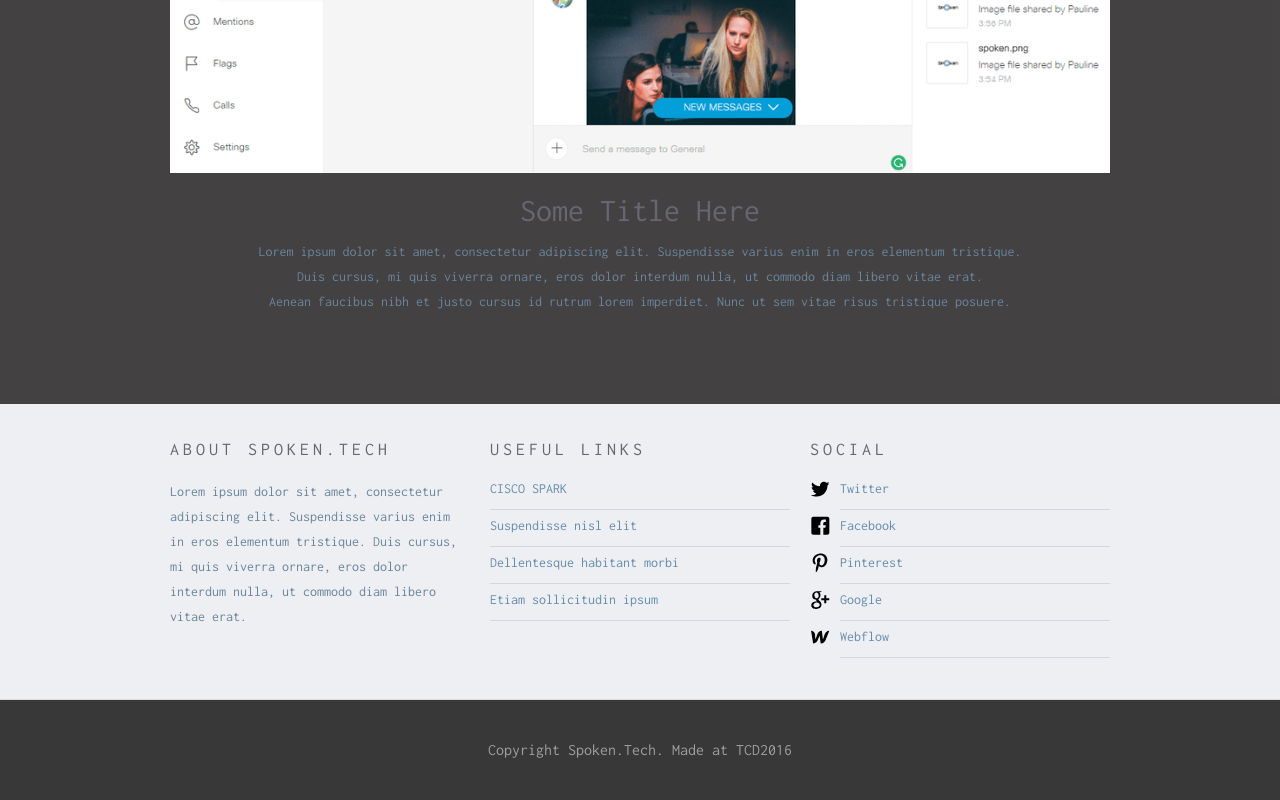
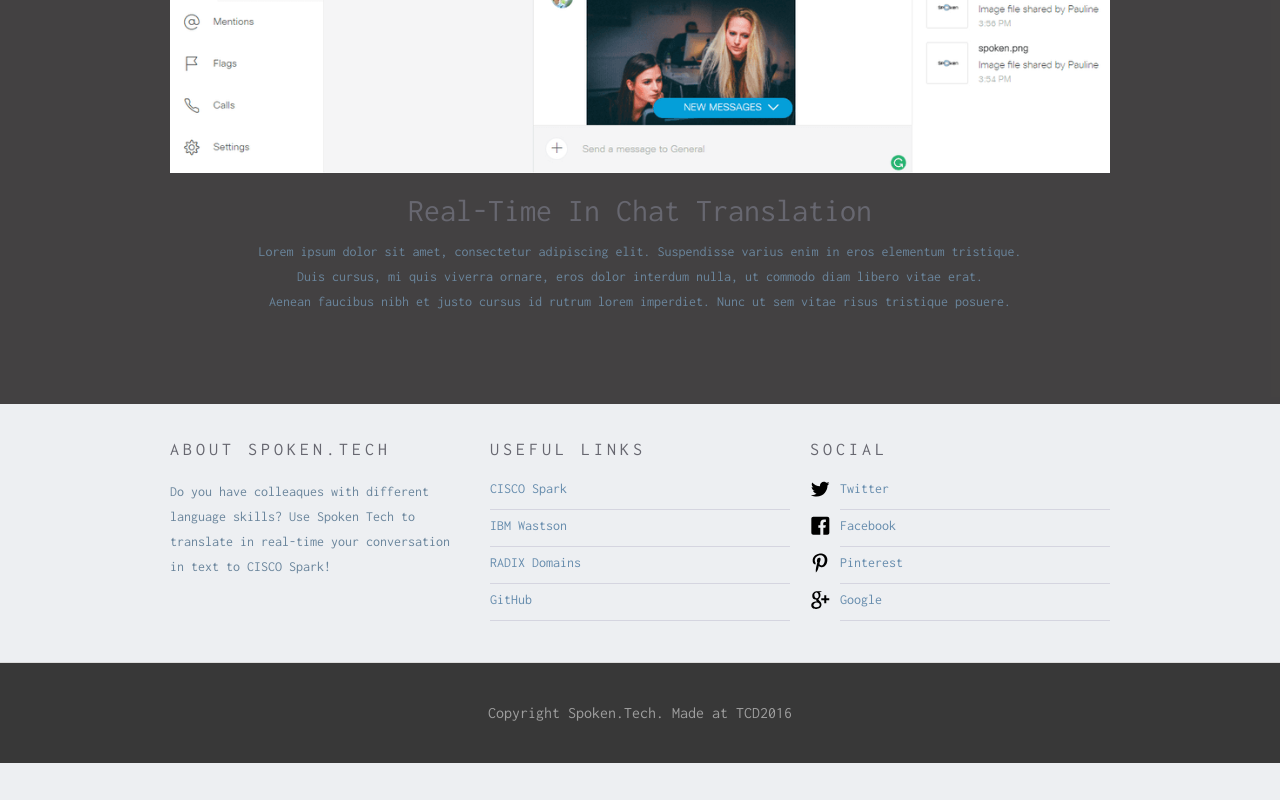
Before and after one commit to idmtr/SBSG, a plain HTML site: page index.html in a window 1280 px wide. Shown: the part 1890-2690 px from the top of the page. After the commit the page ends 2653 px from the top, so only its background shows below. Drawn offline with Linux system fonts and the light colour scheme.

Commit message:
Update footer and screen section

```diff
--- a/index.html
+++ b/index.html
@@ -45,7 +45,7 @@
       </div>
       <div class="w-row">
         <div class="w-col w-col-4">
-          <div class="white-box"><img class="grid-image" src="img/telephone.svg">
+          <div class="white-box"><img class="grid-image" src="img/telephone.png">
             <h3 class="title-2"><strong>SPEAK</strong></h3>
             <p class="sub-text2"><strong>Converse easily with your colleagues with your most convenient language.</strong>
             </p>
@@ -81,7 +81,7 @@
         <div class="w-tab-content">
           <div class="w--tab-active w-tab-pane" data-w-tab="Tab 1">
             <div><img class="fullwidth-image" sizes="(max-width: 479px) 96vw, (max-width: 767px) 97vw, (max-width: 991px) 728px, 940px" src="img/screen.png" srcset="img/screen.png 500w, img/screen.png 800w, img/screen.png 1080w, img/screen.png 1350w">
-              <h2>Some Title Here</h2>
+              <h2>Real-Time In Chat Translation</h2>
               <p>Lorem ipsum dolor sit amet, consectetur adipiscing elit. Suspendisse varius enim in eros elementum tristique.
                 <br>Duis cursus, mi quis viverra ornare, eros dolor interdum nulla, ut commodo diam libero vitae erat.
                 <br>Aenean faucibus nibh et justo cursus id rutrum lorem imperdiet. Nunc ut sem vitae risus tristique posuere.</p>
@@ -96,22 +96,20 @@
       <div class="w-row">
         <div class="spc w-col w-col-4">
           <h5>about Spoken.Tech</h5>
-          <p>Lorem ipsum dolor sit amet, consectetur adipiscing elit. Suspendisse varius enim in eros elementum tristique. Duis cursus, mi quis viverra ornare, eros dolor interdum nulla, ut commodo diam libero vitae erat.</p>
+          <p>Do you have colleaques with different language skills? Use Spoken Tech to translate in real-time your conversation in text to CISCO Spark!</p>
         </div>
         <div class="spc w-col w-col-4">
-          <h5>useful links</h5><a class="footer-link" href="#">CISCO SPARK</a><a class="footer-link" href="#">Suspendisse nisl elit</a><a class="footer-link" href="#">Dellentesque habitant morbi</a><a class="footer-link" href="#">Etiam sollicitudin ipsum</a>
+          <h5>useful links</h5><a class="footer-link" href="#">CISCO Spark</a><a class="footer-link" href="#">IBM Wastson</a><a class="footer-link" href="#">RADIX Domains</a><a class="footer-link" href="#">GitHub</a>
         </div>
         <div class="w-col w-col-4">
           <h5>social</h5>
-          <div class="footer-link-wrapper w-clearfix"><img class="info-icon" src="img/twitter.svg" width="20"><a class="footer-link with-icon" href="#">Twitter</a>
+          <div class="footer-link-wrapper w-clearfix"><img class="info-icon" src="img/twitter.svg" width="20"><a class="footer-link with-icon" href="http://twitter.com/spoken_tech">Twitter</a>
           </div>
           <div class="footer-link-wrapper w-clearfix"><img class="info-icon" src="img/facebook.svg" width="20"><a class="footer-link with-icon" href="#">Facebook</a>
           </div>
           <div class="footer-link-wrapper w-clearfix"><img class="info-icon" src="img/pinterest.svg" width="20"><a class="footer-link with-icon" href="#">Pinterest</a>
           </div>
           <div class="footer-link-wrapper w-clearfix"><img class="info-icon" src="img/gplus.svg" width="20"><a class="footer-link with-icon" href="#">Google</a>
-          </div>
-          <div class="footer-link-wrapper w-clearfix"><img class="info-icon" src="img/webflow.svg" width="20"><a class="footer-link with-icon" href="#">Webflow</a>
           </div>
         </div>
       </div>
```
Also changed, not shown: img/chat.png, img/chat1.png (added), img/cloud.png, img/telephone.png (added).
